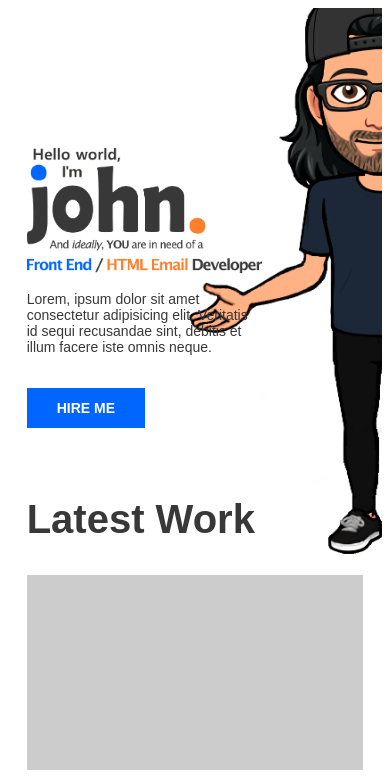
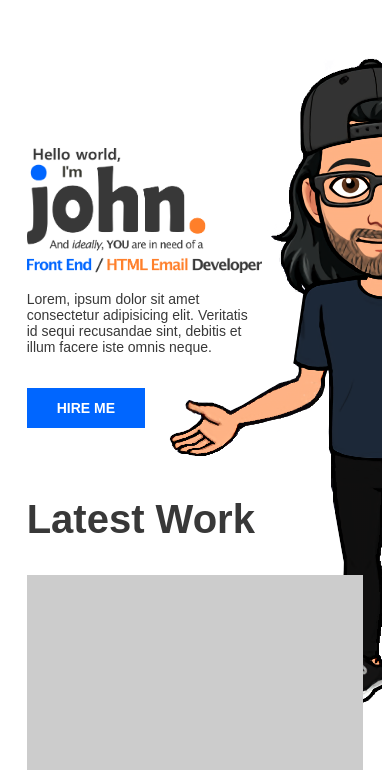
Before and after one commit to ideallyjohn/WIP-Portfolio, a plain HTML site: page index.html in a window 390 px wide. Shown: the top 776 px of the page. Drawn offline with Linux system fonts and the light colour scheme.

Commit message:
Add files via upload

```diff
--- a/styles.css
+++ b/styles.css
@@ -3,11 +3,12 @@ body{
   color: #383838;
 }
 .wrapper{
+  width: 100%;
   position: relative;
   overflow: hidden;
 }
 header{
-  margin: 0 10%;
+  margin: 0 10% 150px 10%;
   max-width: 100vw;
 }
 .info{
@@ -51,21 +52,20 @@ h2{
   z-index: -1;
   position: absolute;
   left: 45vw;
-  top: -5vw;
+  top: 3vw;
   max-width: 30%;
 }
 .skills{
   width: 100%;
   height: 200px;
   background-color: #CCCCCC;
-  margin-top: 150px;
 }
-@media screen and (max-width: 1520px) {
+@media screen and (max-width: 1538px) {
     header{
-      margin: 0 5%;
+      margin: 0 5% 150px 5%;
     }
     .bitmoji{
-      top: -7vw;
+      top: 3vw;
     }
   }
 @media screen and (max-width: 1360px) {
@@ -75,19 +75,16 @@ h2{
   }
   .bitmoji{
     min-width: 500px;
-    top: -5vw;
+    top: 7vw;
   }
 @media screen and (max-width: 1110px) {
-    header{
-      margin: 0vw 5% 0% 5%;
-    }
     .works div{
       width: 192px;
       height: 128px;
     }
     .bitmoji{
-      min-width: 400px;
-      top: 2vw;
+      min-width: 450px;
+      top: 10vw;
     }
   }
 @media screen and (max-width: 895px) {
@@ -107,7 +104,8 @@ h2{
       width: 100%;
     }
     .bitmoji{
-      top: 0;
+      width: 400px;
+      top: 15vw;
     }
     .latest{
       margin-top: 50px;
@@ -115,7 +113,7 @@ h2{
   }
 @media screen and (max-width: 650px) {
     .bitmoji{
-      top: -10vw;
+      top: 10vw;
     }
   }
 @media screen and (max-width: 500px) {
@@ -134,7 +132,7 @@ h2{
       height: 50vw;
     }
     .bitmoji{
-      left: 45vw;
+      left: 40vw;
       top: -10vwvw;
     }
     .latest{
```
